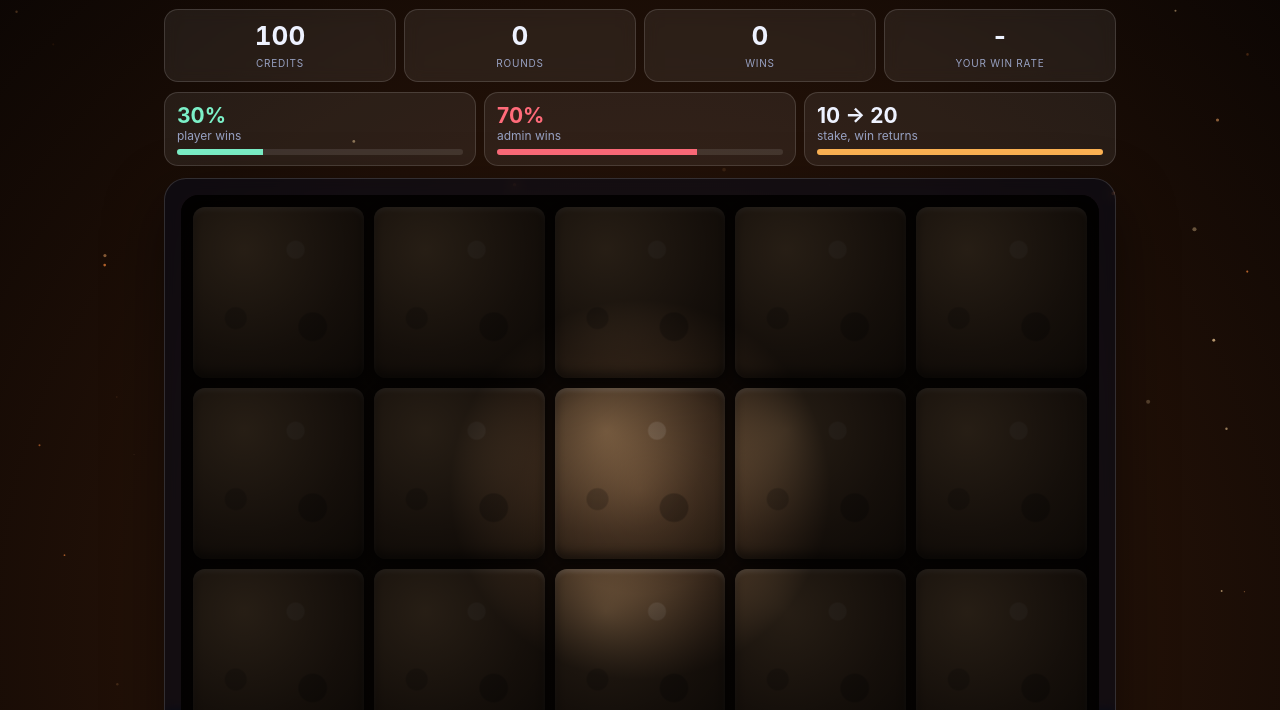
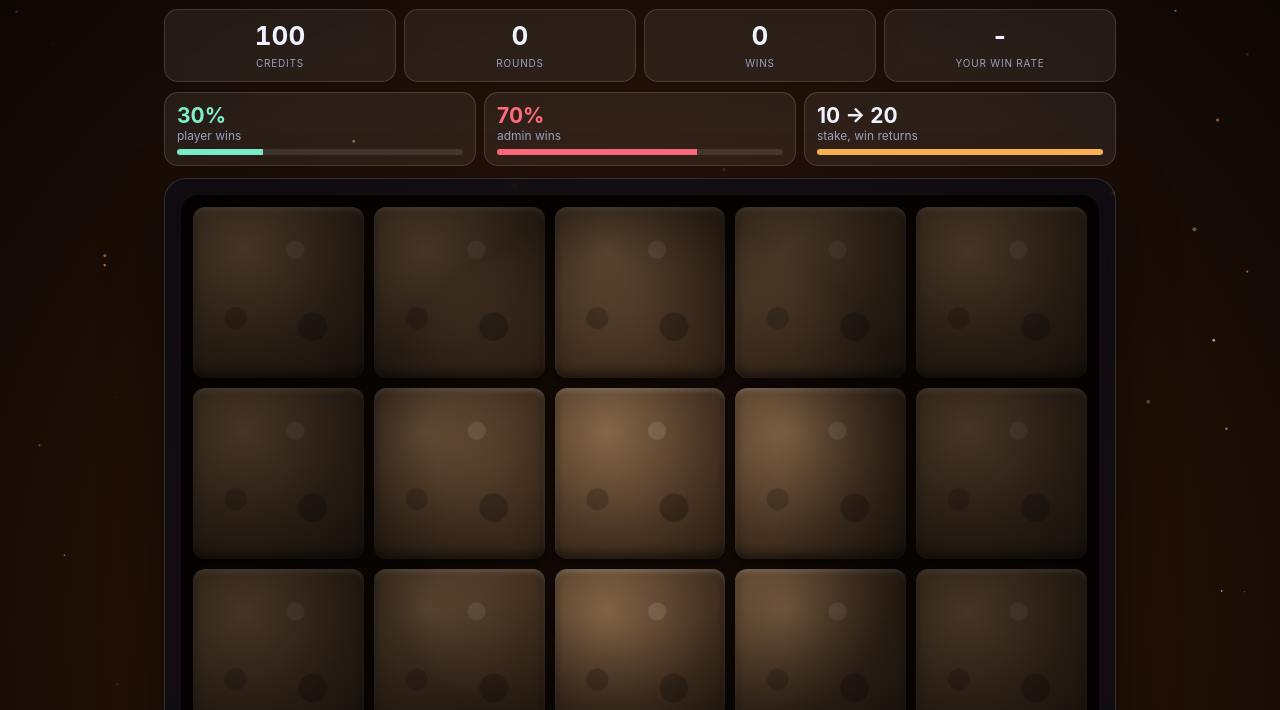
Before and after one commit to Abhisheksinghh23/playcredit-cave-dig, a plain HTML site: page index.html in a window 1280 px wide. Shown: the part 90-800 px from the top of the page. Drawn offline with Linux system fonts and the light colour scheme.

Commit message:
Update torch gradient in CSS styles

```diff
--- a/index.html
+++ b/index.html
@@ -84,7 +84,7 @@ rules:`<p>Six gems are buried among 20 cave tiles. Dig one tile. If it holds a g
 ambient({n:50,r:1.8,vx:.3,vy:-.25,cols:['#ffb06a','#ff8a3d','#ffd9a0'],gy:.9,g0:'#3b1d0c',g1:'#060302'});
 const css=document.createElement('style');css.textContent=`
 .cave{position:relative;border-radius:18px;padding:12px;background:#120a06;box-shadow:inset 0 0 60px #000;overflow:hidden}
-.torch{position:absolute;inset:0;pointer-events:none;z-index:3;background:radial-gradient(circle 190px at var(--tx,50%) var(--ty,40%),transparent 0,rgba(0,0,0,.25) 55%,rgba(0,0,0,.72) 100%)}
+.torch{position:absolute;inset:0;pointer-events:none;z-index:3;background:radial-gradient(circle 280px at var(--tx,50%) var(--ty,40%),transparent 0,rgba(0,0,0,.08) 50%,rgba(0,0,0,.5) 100%)}
 .grid{position:relative;display:grid;grid-template-columns:repeat(5,1fr);gap:clamp(5px,1.6vw,10px);z-index:1}
 .t{aspect-ratio:1;border:0;border-radius:12px;cursor:pointer;position:relative;overflow:hidden;font:inherit;color:#fff;background:radial-gradient(circle at 30% 25%,#8a6a4a,#4a3524 60%,#2a1d12);box-shadow:inset 0 -6px 10px rgba(0,0,0,.45),inset 0 3px 4px rgba(255,255,255,.18),0 4px 8px rgba(0,0,0,.5);transition:transform .15s}
 .t:before{content:"";position:absolute;inset:0;background:radial-gradient(circle at 70% 70%,rgba(0,0,0,.25) 0 8%,transparent 9%),radial-gradient(circle at 25% 65%,rgba(0,0,0,.2) 0 6%,transparent 7%),radial-gradient(circle at 60% 25%,rgba(255,255,255,.12) 0 5%,transparent 6%)}
```
